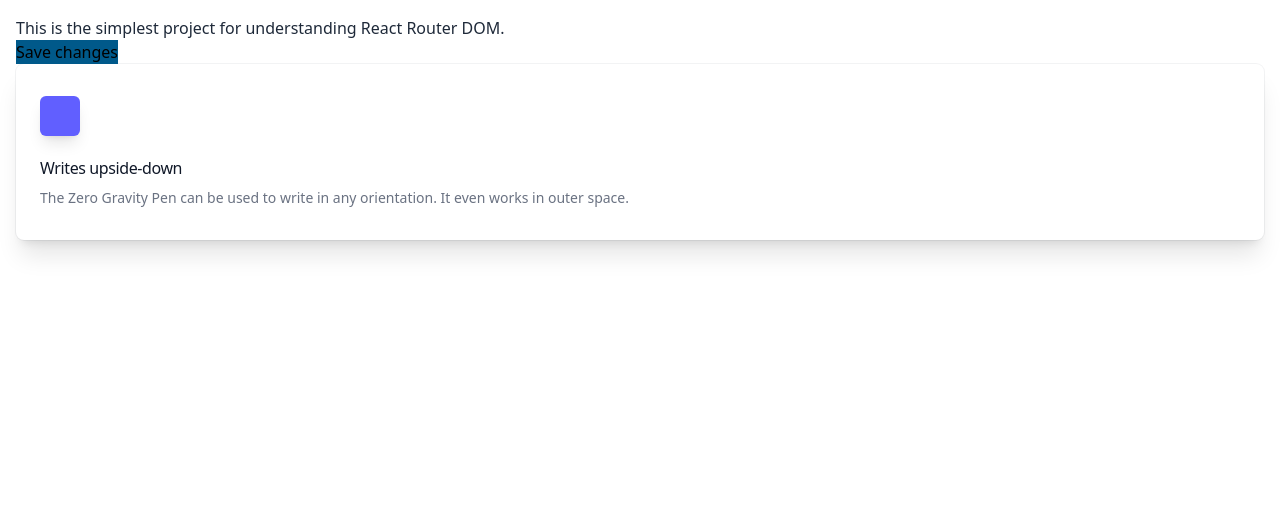
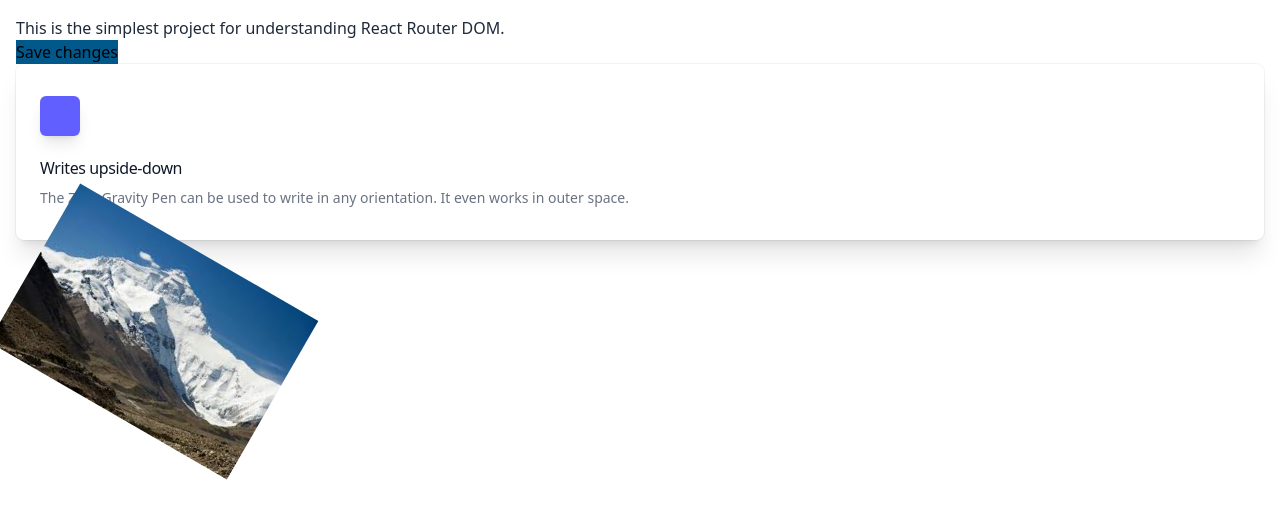
Before and after one commit to Attiqa-Z/Weather-App, a React (Vite) app: page / in a window 1280 px wide. Shown: the top 518 px of the page. Built offline with nearby package versions, Linux system fonts and the light colour scheme.

Commit message:
Try Tailwind

```diff
--- a/src/App.tsx
+++ b/src/App.tsx
@@ -26,6 +26,8 @@ function App() {
     The Zero Gravity Pen can be used to write in any orientation. It even works in outer space.
   </p>
 </div>
+<img className="rotate-30 ..." src="/src/assets/img.jpeg" />
+
    </div>
   );
 }
```
Also changed, not shown: src/assets/img.jpeg (added).
